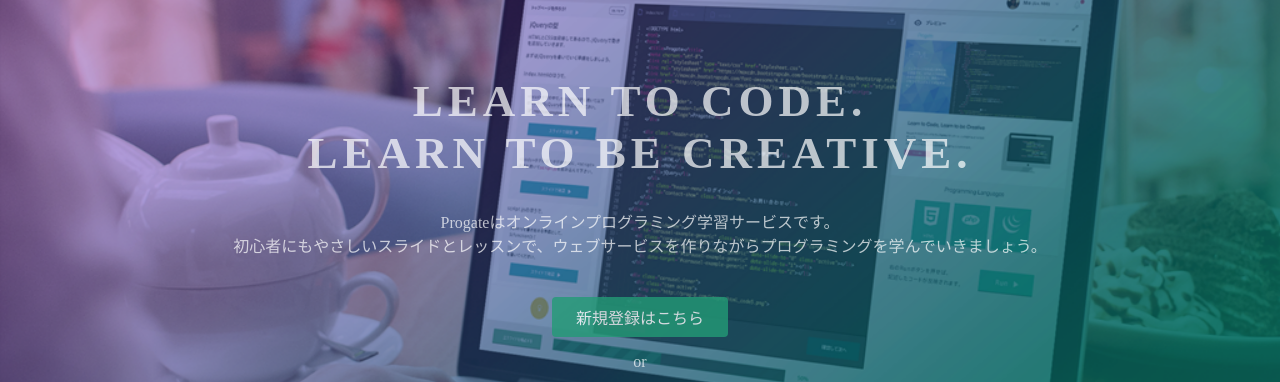
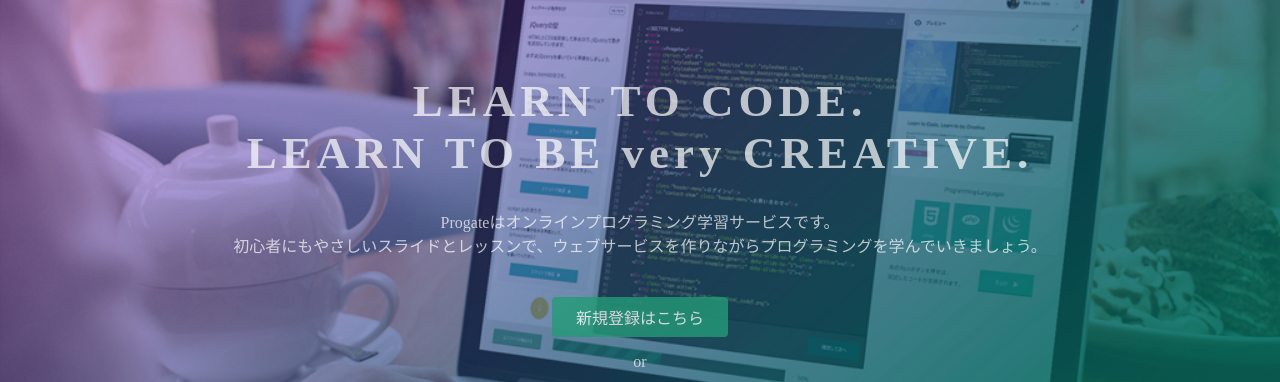
Before and after one commit to aitsuki16/test201, a plain HTML site: page index.html in a window 1280 px wide. Shown: the part 135-517 px from the top of the page. Drawn offline with Linux system fonts and the light colour scheme.

Commit message:
Update index.html

```diff
--- a/index.html
+++ b/index.html
@@ -23,7 +23,7 @@
   </header>
   <div class="top-wrapper">
     <div class="container">
-      <h1>LEARN TO CODE.<br>LEARN TO BE CREATIVE.</h1>
+      <h1>LEARN TO CODE.<br>LEARN TO BE very CREATIVE.</h1>
       <p>Progateはオンラインプログラミング学習サービスです。<br>初心者にもやさしいスライドとレッスンで、ウェブサービスを作りながらプログラミングを学んでいきましょう。</p>
       <div class="btn-wrapper">
         <a href="#" class="btn signup">新規登録はこちら</a>
```
